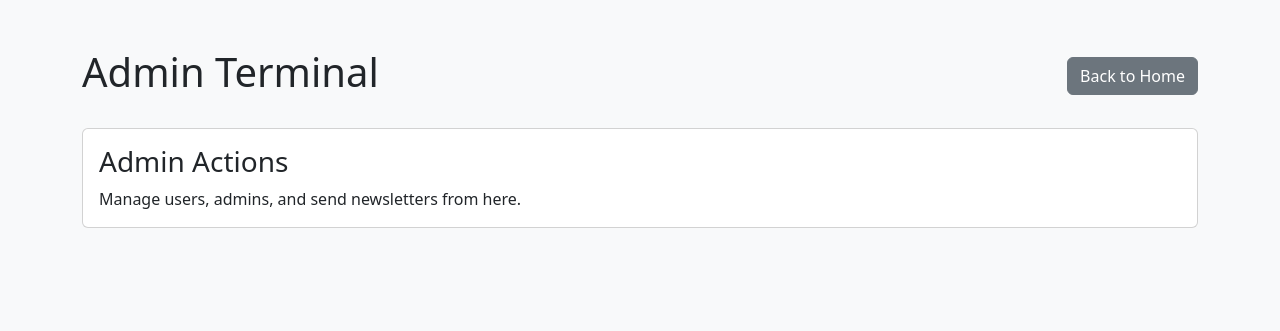
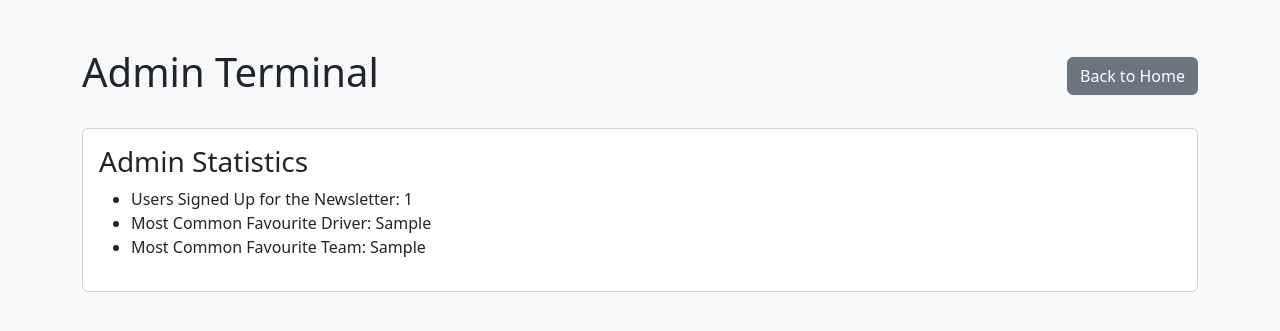
Before and after one commit to WillCrook/F1-Tracker, a Flask app: template f1Tracker/templates/admin.html in a window 1280 px wide. Shown: the top 331 px of the page. Run offline with Flask 3, Linux system fonts and the light colour scheme; the template is opened without the code that fills it: most values are stand-ins (such as "Sample title", 1, 10 or a date in 2020); parts of the project's set-up code (start-up, migrations or seed data) failed here and were passed over.

Commit message:
fully working admin system

```diff
--- a/f1Tracker/app.py
+++ b/f1Tracker/app.py
@@ -178,8 +178,8 @@ def settings():
         team = request.form['team']
         newsletter = request.form.get('newsletter', 0)  # Default to 0 if not selected
 
-        # Check if the password is there if it is not then dont execute
         if password:
+            password = generate_password_hash(password)
             # Update password only if it's provided
             db.get_db().execute(
                 '''UPDATE users SET firstName = ?, password = ?, driverID = ?, teamID = ?, newsletter = ?
@@ -264,9 +264,27 @@ def admin_terminal():
 
     # Sorting setup (default: by userID)
     sort_by = request.args.get('sort_by', 'userID')
-    valid_sort_columns = {'userID', 'email', 'is_admin'}
+    valid_sort_columns = ['userID', 'email', 'is_admin']
     if sort_by not in valid_sort_columns:
         sort_by = 'userID'
+
+    stats_query = '''
+    SELECT
+        COUNT(CASE WHEN users.newsletter = 1 THEN 1 END) AS newsletter_count,
+        most_common_driver.driverName AS most_common_driver,
+        most_common_team.teamName AS most_common_team
+    FROM users
+    LEFT JOIN drivers AS most_common_driver
+        ON users.driverID = most_common_driver.driverID
+    LEFT JOIN teams AS most_common_team
+        ON users.teamID = most_common_team.teamID
+    GROUP BY most_common_driver.driverName, most_common_team.teamName
+    '''
+    stats = db.query_db(stats_query)
+    newsletter_count = stats[0]['newsletter_count'] if stats else 0
+    most_common_driver = stats[0]['most_common_driver'] if stats else None
+    most_common_team = stats[0]['most_common_team'] if stats else None
+
 
     # Fetch users with admin status using JOIN
     query = f'''
@@ -277,7 +295,9 @@ def admin_terminal():
         LEFT JOIN admin ON users.userID = admin.userID
     '''
     users = db.query_db(query)
-    users = merge_sort(users, key=sort_by)
+    users = merge_sort(users, sort_by)
+    if sort_by == 'is_admin':
+        users.reverse()  # To display the list by admin first
 
     # Handle actions based on permissions
     if request.method == 'POST':
@@ -307,7 +327,9 @@ def admin_terminal():
 
         return redirect(url_for('admin_terminal'))
 
-    return render_template('admin.html', users=users, sort_by=sort_by, admin_permissions=admin_permissions)
+    return render_template('admin.html', users=users, sort_by=sort_by, admin_permissions=admin_permissions,
+                           newsletter_count=newsletter_count, most_common_driver=most_common_driver,
+                           most_common_team=most_common_team)
 
 def add_admin(email, permissions):
     # Query to check if the user exists and get their userID with a LEFT JOIN
--- a/f1Tracker/schema.sql
+++ b/f1Tracker/schema.sql
@@ -79,7 +79,6 @@ INSERT INTO teams (teamID, teamName) VALUES
   (9, 'Williams'),
   (10, 'Haas');
 
--- INSERT INITIAL DATA INTO drivers TABLE
 INSERT INTO drivers (driverID, driverName, teamID) VALUES
   (1, 'Charles Leclerc', 1),
   (2, 'Max Verstappen', 2),
--- a/f1Tracker/templates/admin.html
+++ b/f1Tracker/templates/admin.html
@@ -28,24 +28,33 @@
         {% endif %}
         {% endwith %}
 
-        <!-- Admin Actions Card -->
+        <!-- Stats Section -->
         <div class="card mb-4">
             <div class="card-body">
-                <h3 class="card-title">Admin Actions</h3>
-                <p class="card-text">Manage users, admins, and send newsletters from here.</p>
+                <h3 class="card-title">Admin Statistics</h3>
+                <ul>
+                    <li>Users Signed Up for the Newsletter: {{ newsletter_count }}</li>
+                    <li>Most Common Favourite Driver: {{ most_common_driver }}</li>
+                    <li>Most Common Favourite Team: {{ most_common_team }}</li>
+                </ul>
+            </div>
+        </div>
 
-                <!-- Send Newsletter -->
-                {% if admin_permissions >= 1 %}
-                <form method="post" class="mb-3">
+        <!-- Send Newsletter -->
+        {% if admin_permissions >= 1 %}
+        <div class="card mb-4">
+            <div class="card-body">
+                <h3 class="card-title">Send Newsletter</h3>
+                <form method="post">
                     <button type="submit" name="action" value="send_newsletter" class="btn btn-primary">
                         Send Newsletter
                     </button>
                 </form>
-                {% endif %}
             </div>
         </div>
+        {% endif %}
 
-        <!-- Add Admin Section -->
+        <!-- Add Admin Feature -->
         {% if admin_permissions >= 3 %}
         <div class="card mb-4">
             <div class="card-body">
@@ -54,6 +63,7 @@
                     <div class="input-group">
                         <input type="text" name="email" class="form-control" placeholder="User Email" required>
                         <select name="admin_level" class="form-select" required>
+                            <option value="" disabled selected>Select Admin Level</option>
                             <option value="1">Level 1</option>
                             <option value="2">Level 2</option>
                             <option value="3">Level 3</option>
@@ -67,27 +77,21 @@
         </div>
         {% endif %}
 
+        <!-- User Management Table -->
         {% if admin_permissions >= 2 %}
-        <!-- Sort Dropdown -->
         <div class="card mb-4">
             <div class="card-body">
-                <h3 class="card-title">Sort Users</h3>
+                <h3 class="card-title">User Management</h3>
                 <form method="get" class="mb-3">
                     <div class="input-group">
-                        <select name="sort_by" class="form-select" onchange="this.form.submit()">
+                        <select name="sort_by" id="sort_by" class="form-select" onchange="this.form.submit()">
+                            <option value="" disabled selected>Sort by</option>
                             <option value="userID" {% if sort_by == 'userID' %}selected{% endif %}>User ID</option>
                             <option value="email" {% if sort_by == 'email' %}selected{% endif %}>Email</option>
                             <option value="is_admin" {% if sort_by == 'is_admin' %}selected{% endif %}>Admin Level</option>
                         </select>
                     </div>
                 </form>
-            </div>
-        </div>
-
-        <!-- User Table -->
-        <div class="card">
-            <div class="card-body">
-                <h3 class="card-title">User Management</h3>
                 <table class="table table-striped table-bordered">
                     <thead class="table-dark">
                         <tr>
@@ -149,8 +153,9 @@
                 </table>
             </div>
         </div>
+        {% endif %}
     </div>
-    {% endif %}
+
     <script src="https://cdn.jsdelivr.net/npm/bootstrap@5.3.3/dist/js/bootstrap.bundle.min.js"></script>
 </body>
 </html>
```
